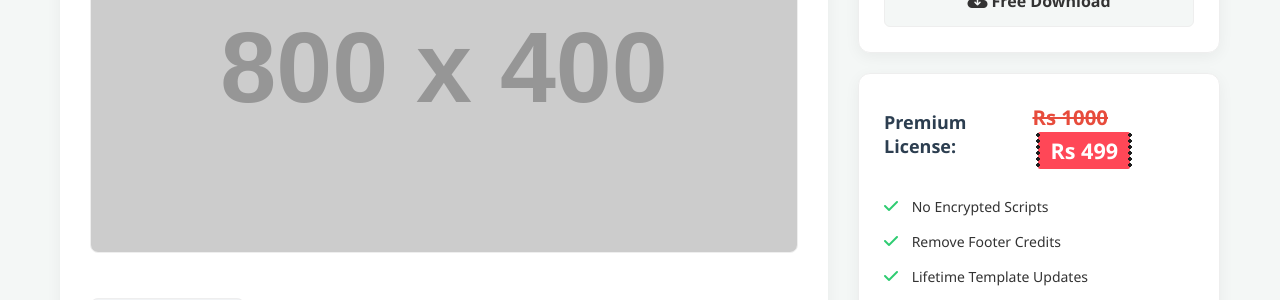
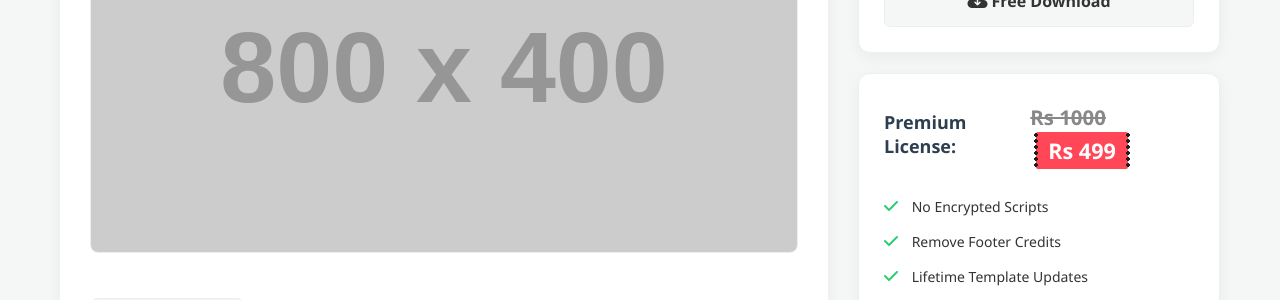
Before and after one commit to yolotemplates/yolotemplates.github.io, a Jekyll site: the page built from _posts/2026-11-02-one-ui-blogger-template.md, in a window 1280 px wide. Shown: the part 337-637 px from the top of the page. Built offline with Jekyll 4.4.1, drawn with Linux system fonts in a browser that asks for light colours; our own code applies the rules of GitHub Pages for plain Markdown files.

Commit message:
Update 2026-11-02-one-ui-blogger-template.md

```diff
--- a/_posts/2026-11-02-one-ui-blogger-template.md
+++ b/_posts/2026-11-02-one-ui-blogger-template.md
@@ -10,7 +10,7 @@ preview_link: "https://preview-link-here.com"
 download_link: "https://yolotemplates.github.io/hidden-files/oneui-pro-theme.zip"
 premium_download_link: "https://yolotemplates.github.io/hidden-files/oneui-pro-theme.zip"
 free_price: "Free"
-premium_price: '<span class="funny-old-price" style="text-decoration: line-through; color: #e74c3c; font-size: 0.85em; "> Rs 1000</span><span class="ticket-badge">Rs 499</span>'
+premium_price: '<span style="text-decoration: line-through; color: #888; font-size: 0.85em; margin-right: 5px;">Rs 1000</span><span class="ticket-badge">Rs 499</span>'
 rating: "4.8"
 documentation_url: "https://yolotemplates.github.io/docs/oneui-setup"
 last_updated: "2026-11-02"
```
